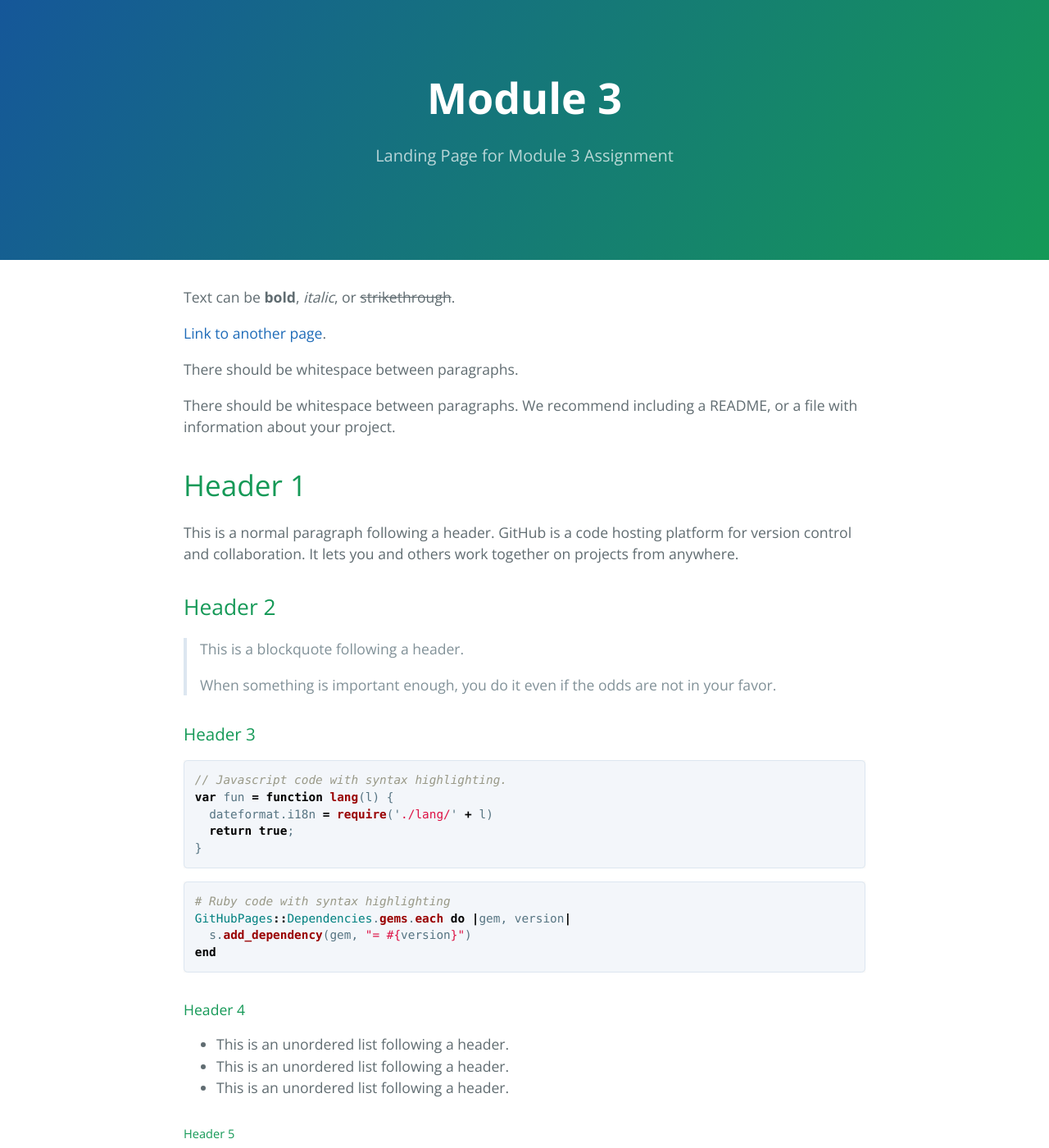
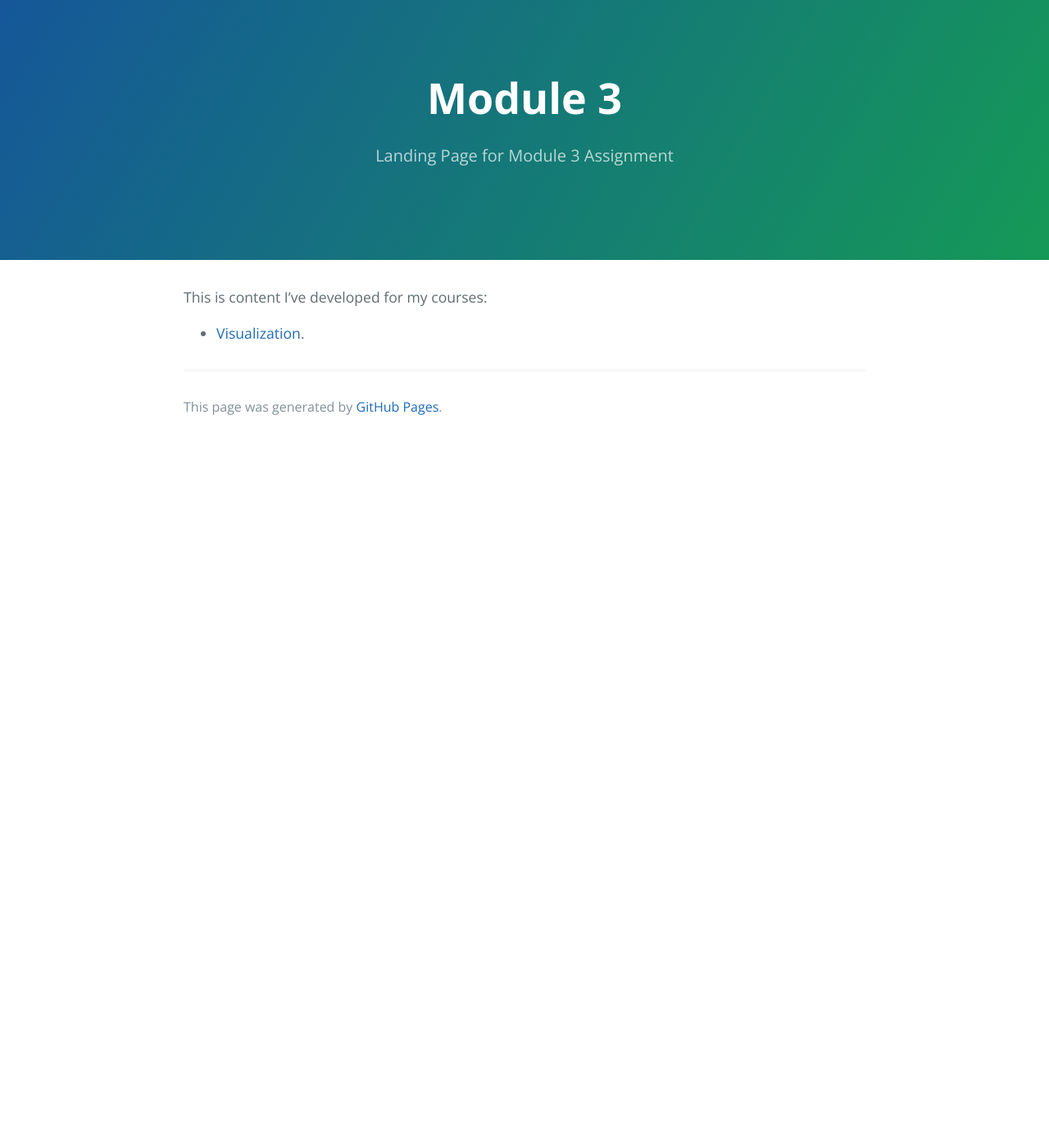
Before and after one commit to eengleman/eengleman.github.io, a Jekyll site: the page built from index.md, in a window 1280 px wide and 1400 px high. Shown: the whole window at 82% size. Built offline with Jekyll 4.4.1, drawn with Linux system fonts in a browser that asks for light colours; our own code applies the rules of GitHub Pages for plain Markdown files; some of the changed text lies outside the part shown.

Commit message:
Update index.md

````diff
--- a/index.md
+++ b/index.md
@@ -3,122 +3,6 @@ title: Module 3
 description: Landing Page for Module 3 Assignment
 ---
 
-Text can be **bold**, _italic_, or ~~strikethrough~~.
 
-[Link to another page](./another-page.html).
-
-There should be whitespace between paragraphs.
-
-There should be whitespace between paragraphs. We recommend including a README, or a file with information about your project.
-
-# Header 1
-
-This is a normal paragraph following a header. GitHub is a code hosting platform for version control and collaboration. It lets you and others work together on projects from anywhere.
-
-## Header 2
-
-> This is a blockquote following a header.
->
-> When something is important enough, you do it even if the odds are not in your favor.
-
-### Header 3
-
-```js
-// Javascript code with syntax highlighting.
-var fun = function lang(l) {
-  dateformat.i18n = require('./lang/' + l)
-  return true;
-}
-```
-
-```ruby
-# Ruby code with syntax highlighting
-GitHubPages::Dependencies.gems.each do |gem, version|
-  s.add_dependency(gem, "= #{version}")
-end
-```
-
-#### Header 4
-
-*   This is an unordered list following a header.
-*   This is an unordered list following a header.
-*   This is an unordered list following a header.
-
-##### Header 5
-
-1.  This is an ordered list following a header.
-2.  This is an ordered list following a header.
-3.  This is an ordered list following a header.
-
-###### Header 6
-
-| head1        | head two          | three |
-|:-------------|:------------------|:------|
-| ok           | good swedish fish | nice  |
-| out of stock | good and plenty   | nice  |
-| ok           | good `oreos`      | hmm   |
-| ok           | good `zoute` drop | yumm  |
-
-### There's a horizontal rule below this.
-
-* * *
-
-### Here is an unordered list:
-
-*   Item foo
-*   Item bar
-*   Item baz
-*   Item zip
-
-### And an ordered list:
-
-1.  Item one
-1.  Item two
-1.  Item three
-1.  Item four
-
-### And a nested list:
-
-- level 1 item
-  - level 2 item
-  - level 2 item
-    - level 3 item
-    - level 3 item
-- level 1 item
-  - level 2 item
-  - level 2 item
-  - level 2 item
-- level 1 item
-  - level 2 item
-  - level 2 item
-- level 1 item
-
-### Small image
-
-![Octocat](https://github.githubassets.com/images/icons/emoji/octocat.png)
-
-### Large image
-
-![Branching](https://guides.github.com/activities/hello-world/branching.png)
-
-
-### Definition lists can be used with HTML syntax.
-
-<dl>
-<dt>Name</dt>
-<dd>Godzilla</dd>
-<dt>Born</dt>
-<dd>1952</dd>
-<dt>Birthplace</dt>
-<dd>Japan</dd>
-<dt>Color</dt>
-<dd>Green</dd>
-</dl>
-
-```
-Long, single-line code blocks should not wrap. They should horizontally scroll if they are too long. This line should be long enough to demonstrate this.
-```
-
-```
-The final element.
-```
+This is content I've developed for my courses:
+- [Visualization](/graphing/index.md).
````
